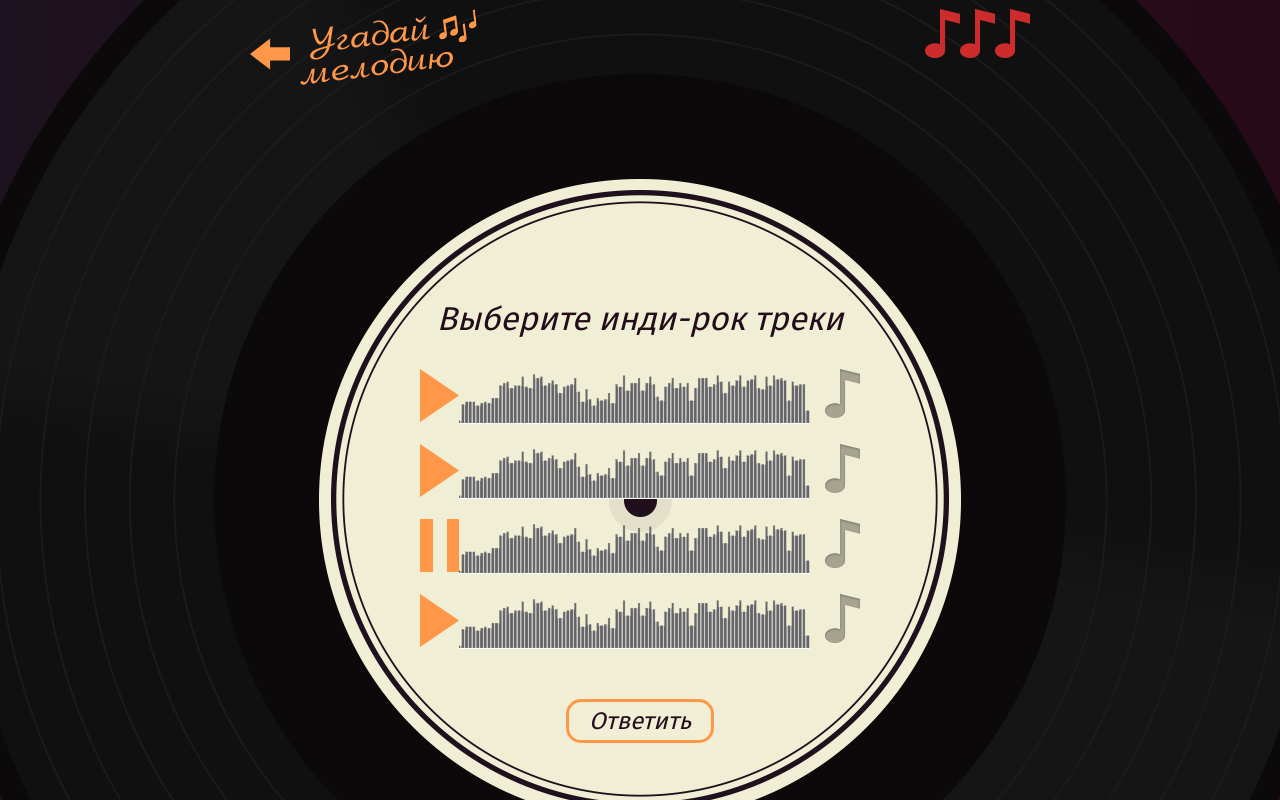
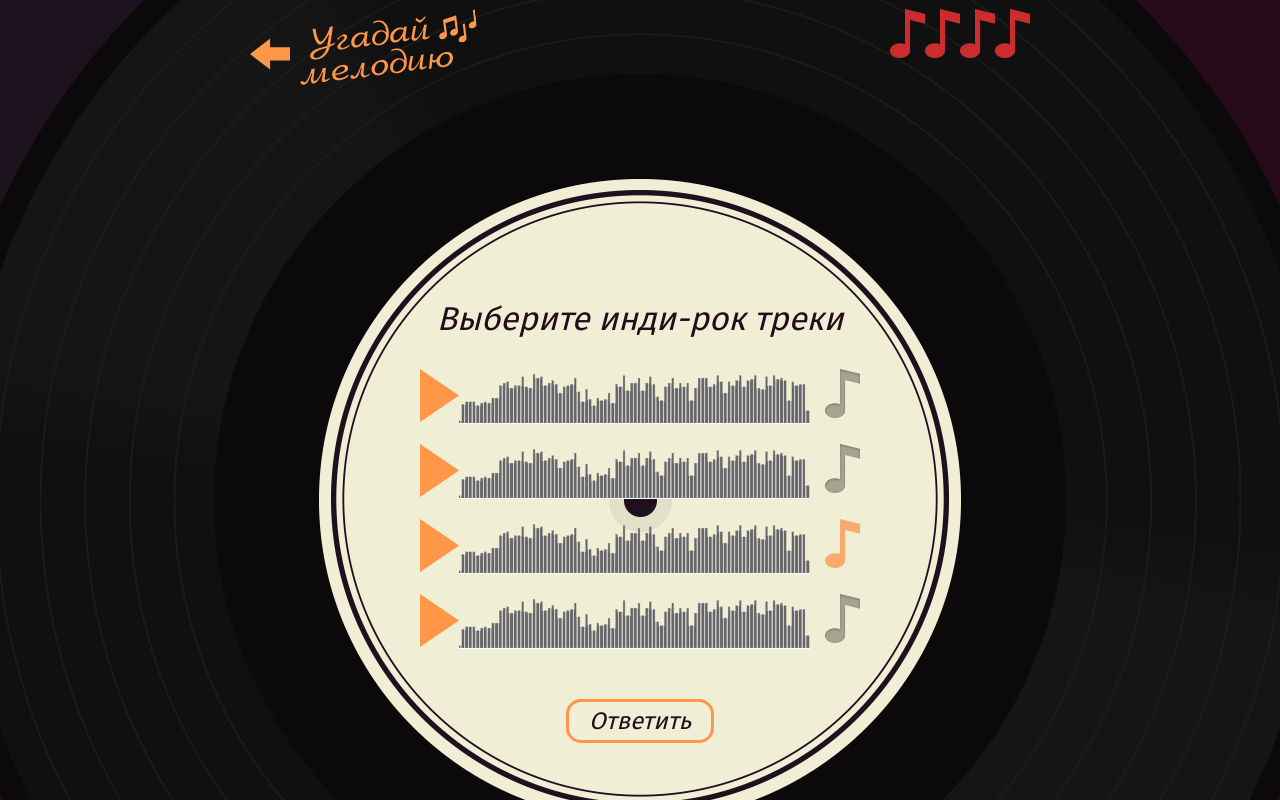
Before and after one commit to IvanSenchukov/469173-guess-melody-4, a React app: page /dev-genre in a window 1280 px wide. Shown: the top 800 px of the page. Built offline with nearby package versions, Linux system fonts and the light colour scheme.

Commit message:
module3-task1 - "Угадай жанр" динамическая отрисовка;

```diff
--- a/src/components/app/app.jsx
+++ b/src/components/app/app.jsx
@@ -19,7 +19,7 @@ const App = (props) => {
           <QuestionArtist question={questions[0]} errorsCount={props.errorsCount}/>
         </Route>
         <Route exact path="/dev-genre">
-          <QuestionGenre/>
+          <QuestionGenre question={questions[1]} errorsCount={props.errorsCount}/>
         </Route>
       </Switch>
     </BrowserRouter>
--- a/src/components/question-genre/question-genre.jsx
+++ b/src/components/question-genre/question-genre.jsx
@@ -1,6 +1,31 @@
 import React from 'React';
+import PropTypes from 'prop-types';
+import {GENRE_BLUES, GENRE_INDIE_ROCK, GENRE_JAZZ} from "../../mocks/questions";
 
-const QuestionGenre = () => {
+const QuestionGenre = (props) => {
+
+  function generateTitle(questionGenre) {
+
+    let genre;
+
+    switch (questionGenre) {
+      case GENRE_INDIE_ROCK : {
+        genre = `инди-рок`;
+        break;
+      }
+      case GENRE_BLUES: {
+        genre = `блюз`;
+        break;
+      }
+      case GENRE_JAZZ: {
+        genre = `джаз`;
+        break;
+      }
+    }
+
+    return `Выберите ${genre} треки`;
+  }
+
   return (
     <section className="game game--genre">
       <header className="game__header">
@@ -14,58 +39,33 @@ const QuestionGenre = () => {
         </svg>
 
         <div className="game__mistakes">
-          <div className="wrong"></div>
-          <div className="wrong"></div>
-          <div className="wrong"></div>
+          {Array.from(Array(props.errorsCount)).map((mistake, number) => {
+            return (
+              <div className="wrong" key={`mistake-${number}`}></div>
+            );
+          })}
         </div>
       </header>
 
       <section className="game__screen">
-        <h2 className="game__title">Выберите инди-рок треки</h2>
+        <h2 className="game__title">{generateTitle(props.question.genre)}</h2>
         <form className="game__tracks">
-          <div className="track">
-            <button className="track__button track__button--play" type="button"></button>
-            <div className="track__status">
-              <audio></audio>
-            </div>
-            <div className="game__answer">
-              <input className="game__input visually-hidden" type="checkbox" name="answer" value="answer-1" id="answer-1"></input>
-              <label className="game__check" htmlFor="answer-1">Отметить</label>
-            </div>
-          </div>
 
-          <div className="track">
-            <button className="track__button track__button--play" type="button"></button>
-            <div className="track__status">
-              <audio></audio>
-            </div>
-            <div className="game__answer">
-              <input className="game__input visually-hidden" type="checkbox" name="answer" value="answer-1" id="answer-2"></input>
-              <label className="game__check" htmlFor="answer-2">Отметить</label>
-            </div>
-          </div>
-
-          <div className="track">
-            <button className="track__button track__button--pause" type="button"></button>
-            <div className="track__status">
-              <audio></audio>
-            </div>
-            <div className="game__answer">
-              <input className="game__input visually-hidden" type="checkbox" name="answer" value="answer-1" id="answer-3"></input>
-              <label className="game__check" htmlFor="answer-3">Отметить</label>
-            </div>
-          </div>
-
-          <div className="track">
-            <button className="track__button track__button--play" type="button"></button>
-            <div className="track__status">
-              <audio></audio>
-            </div>
-            <div className="game__answer">
-              <input className="game__input visually-hidden" type="checkbox" name="answer" value="answer-1" id="answer-4"></input>
-              <label className="game__check" htmlFor="answer-4">Отметить</label>
-            </div>
-          </div>
+          {props.question.guesses.map((guess, index) => {
+            const answerId = `answer-${index}`;
+            return (
+              <div className="track" key={answerId}>
+                <button className="track__button track__button--play" type="button"></button>
+                <div className="track__status">
+                  <audio src={guess.audio.source}></audio>
+                </div>
+                <div className="game__answer">
+                  <input className="game__input visually-hidden" type="checkbox" checked={guess.selected} name="answer" value={answerId} id={answerId}></input>
+                  <label className="game__check" htmlFor={answerId}>Отметить</label>
+                </div>
+              </div>
+            );
+          })}
 
           <button className="game__submit button" type="submit">Ответить</button>
         </form>
@@ -74,4 +74,23 @@ const QuestionGenre = () => {
   );
 };
 
+QuestionGenre.propTypes = {
+  question: PropTypes.shape(
+      {
+        type: PropTypes.string.isRequired,
+        genre: PropTypes.string.isRequired,
+        guesses: PropTypes.arrayOf(
+            PropTypes.shape({
+              genre: PropTypes.string.isRequired,
+              selected: PropTypes.bool.isRequired,
+              audio: PropTypes.shape({
+                source: PropTypes.string.isRequired
+              })
+            }).isRequired
+        ).isRequired
+      }
+  ).isRequired,
+  errorsCount: PropTypes.number.isRequired
+};
+
 export default QuestionGenre;
--- a/src/mocks/questions.js
+++ b/src/mocks/questions.js
@@ -33,7 +33,6 @@ export default [
     genre: GENRE_INDIE_ROCK,
     guesses: [
       {
-        id: `1`,
         audio: {
           source: ``
         },
@@ -41,7 +40,6 @@ export default [
         selected: false
       },
       {
-        id: `2`,
         audio: {
           source: ``
         },
@@ -49,19 +47,18 @@ export default [
         selected: false
       },
       {
-        id: `3`,
+        audio: {
+          source: ``
+        },
+        genre: GENRE_INDIE_ROCK,
+        selected: true
+      },
+      {
         audio: {
           source: ``
         },
         genre: GENRE_INDIE_ROCK,
         selected: false
-      },
-      {
-        id: `4`,
-        audio: {
-          source: ``
-        },
-        selected: false
       }
     ]
   }
```
